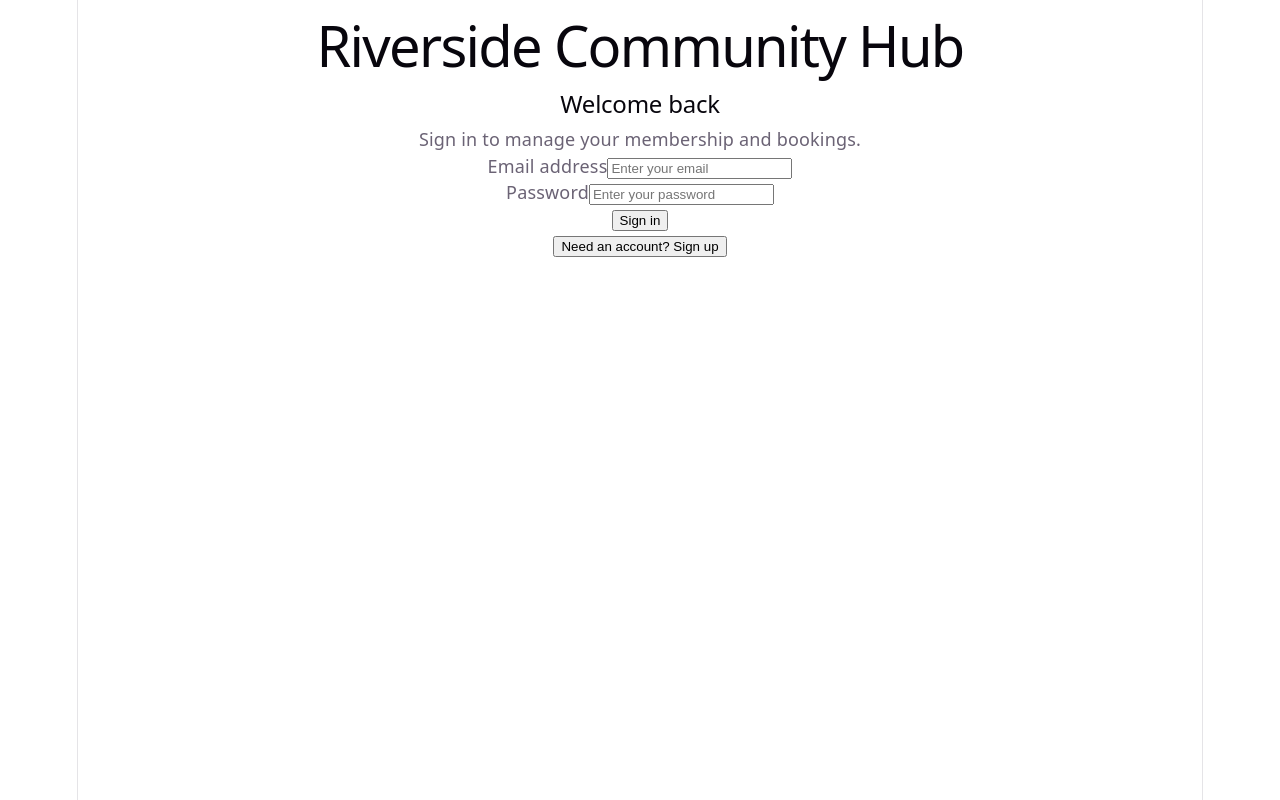
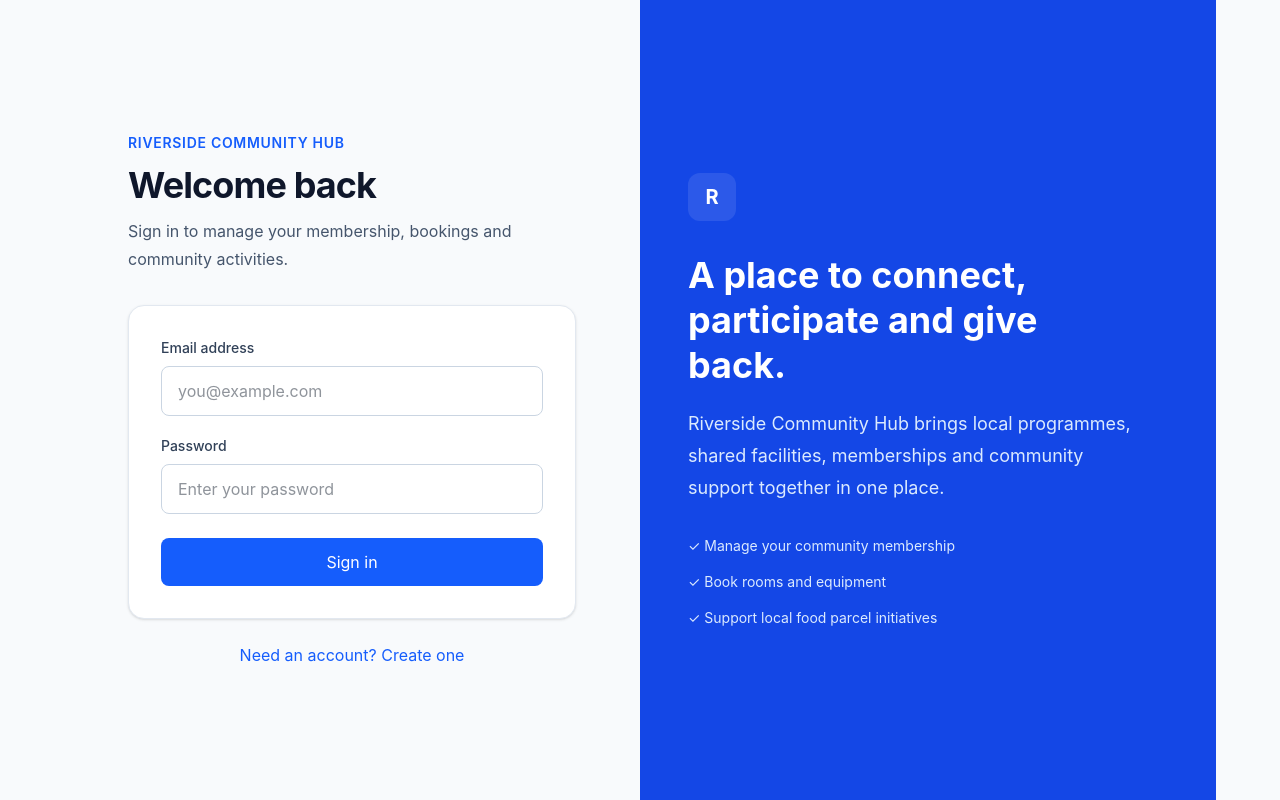
Before and after one commit to GarethMalekaMotloutsi/Riverside-Community-Hub, a React (Vite) app in the folder client/: page / in a window 1280 px wide. Built offline with nearby package versions, Linux system fonts and the light colour scheme; no server answers.

Commit message:
Improve application UI

```diff
--- a/client/package.json
+++ b/client/package.json
@@ -17,6 +17,7 @@
   },
   "devDependencies": {
     "@eslint/js": "^10.0.1",
+    "@tailwindcss/vite": "^4.3.3",
     "@types/node": "^24.13.3",
     "@types/react": "^19.2.18",
     "@types/react-dom": "^19.2.7",
@@ -25,6 +26,7 @@
     "eslint-plugin-react-hooks": "^7.1.1",
     "eslint-plugin-react-refresh": "^0.5.6",
     "globals": "^17.12.0",
+    "tailwindcss": "^4.3.3",
     "typescript": "~6.0.2",
     "typescript-eslint": "^8.69.0",
     "vite": "^8.3.0"
--- a/client/src/App.tsx
+++ b/client/src/App.tsx
@@ -56,50 +56,57 @@ function App() {
 
   return (
     <BrowserRouter>
-      <div className="min-h-screen bg-gray-50">
+      <div className="min-h-screen bg-slate-50">
+        <nav className="border-b border-slate-200 bg-white">
+          <div className="mx-auto flex max-w-6xl items-center justify-between px-6 py-4">
+            <Link to="/" className="flex items-center gap-3">
+              <div className="flex h-9 w-9 items-center justify-center rounded-lg bg-blue-600 text-sm font-bold text-white">
+                R
+              </div>
 
-        <nav className="border-b border-gray-200 bg-white">
-          <div className="mx-auto flex max-w-6xl items-center justify-between px-4 py-4 sm:px-6">
-
-            <Link
-              to="/"
-              className="text-lg font-bold text-gray-900"
-            >
-              Riverside Community Hub
+              <div>
+                <p className="text-sm font-bold text-slate-900">
+                  Riverside
+                </p>
+                <p className="text-xs text-slate-500">
+                  Community Hub
+                </p>
+              </div>
             </Link>
 
-            <div className="flex items-center gap-4">
-
+            <div className="flex items-center gap-6">
               <Link
                 to="/"
-                className="text-sm font-medium text-gray-600 hover:text-gray-900"
+                className="text-sm font-medium text-slate-600 transition hover:text-blue-600"
               >
                 Dashboard
               </Link>
 
               <Link
                 to="/bookings"
-                className="text-sm font-medium text-gray-600 hover:text-gray-900"
+                className="text-sm font-medium text-slate-600 transition hover:text-blue-600"
               >
                 Bookings
               </Link>
 
-              <Link to="/donations" className="text-sm font-medium text-gray-600 hover:text-gray-900">
+              <Link
+                to="/donations"
+                className="text-sm font-medium text-slate-600 transition hover:text-blue-600"
+              >
                 Donations
               </Link>
 
-             <Link to="/profile" className="text-sm font-medium text-gray-600 hover:text-gray-900">
-                Profile
-             </Link>
-
-              <Link to="/profile" className="text-sm font-medium text-gray-600 hover:text-gray-900">
+              <Link
+                to="/profile"
+                className="text-sm font-medium text-slate-600 transition hover:text-blue-600"
+              >
                 Profile
               </Link>
 
               {(role === 'staff' || role === 'admin') && (
                 <Link
                   to="/admin"
-                  className="text-sm font-semibold text-blue-600 hover:text-blue-700"
+                  className="rounded-lg bg-blue-50 px-3 py-2 text-sm font-semibold text-blue-700 transition hover:bg-blue-100"
                 >
                   Admin
                 </Link>
@@ -108,24 +115,21 @@ function App() {
               <button
                 type="button"
                 onClick={handleLogout}
-                className="rounded-lg border border-gray-300 px-3 py-2 text-sm font-medium text-gray-700 hover:bg-gray-50"
+                className="rounded-lg border border-slate-300 px-3 py-2 text-sm font-medium text-slate-700 transition hover:bg-slate-50"
               >
                 Sign out
               </button>
-
             </div>
-
           </div>
         </nav>
 
         <Routes>
-        <Route path="/" element={<Dashboard />} />
-        <Route path="/bookings" element={<Bookings />} />
-        <Route path="/donations" element={<Donations />} />
-        <Route path="/profile" element={<Profile />} />
-        <Route path="/admin" element={<AdminDashboard />} />
+          <Route path="/" element={<Dashboard />} />
+          <Route path="/bookings" element={<Bookings />} />
+          <Route path="/donations" element={<Donations />} />
+          <Route path="/profile" element={<Profile />} />
+          <Route path="/admin" element={<AdminDashboard />} />
         </Routes>
-
       </div>
     </BrowserRouter>
   )
--- a/client/src/index.css
+++ b/client/src/index.css
@@ -1,111 +1,29 @@
+@import "tailwindcss";
+
 :root {
-  --text: #6b6375;
-  --text-h: #08060d;
-  --bg: #fff;
-  --border: #e5e4e7;
-  --code-bg: #f4f3ec;
-  --accent: #aa3bff;
-  --accent-bg: rgba(170, 59, 255, 0.1);
-  --accent-border: rgba(170, 59, 255, 0.5);
-  --social-bg: rgba(244, 243, 236, 0.5);
-  --shadow:
-    rgba(0, 0, 0, 0.1) 0 10px 15px -3px, rgba(0, 0, 0, 0.05) 0 4px 6px -2px;
-
-  --sans: system-ui, 'Segoe UI', Roboto, sans-serif;
-  --heading: system-ui, 'Segoe UI', Roboto, sans-serif;
-  --mono: ui-monospace, Consolas, monospace;
-
-  font: 18px/145% var(--sans);
-  letter-spacing: 0.18px;
-  color-scheme: light dark;
-  color: var(--text);
-  background: var(--bg);
+  font-family: Inter, system-ui, -apple-system, BlinkMacSystemFont, "Segoe UI",
+    sans-serif;
+  color: #1f2937;
+  background: #f5f7fa;
   font-synthesis: none;
   text-rendering: optimizeLegibility;
   -webkit-font-smoothing: antialiased;
-  -moz-osx-font-smoothing: grayscale;
-
-  @media (max-width: 1024px) {
-    font-size: 16px;
-  }
 }
 
-@media (prefers-color-scheme: dark) {
-  :root {
-    --text: #9ca3af;
-    --text-h: #f3f4f6;
-    --bg: #16171d;
-    --border: #2e303a;
-    --code-bg: #1f2028;
-    --accent: #c084fc;
-    --accent-bg: rgba(192, 132, 252, 0.15);
-    --accent-border: rgba(192, 132, 252, 0.5);
-    --social-bg: rgba(47, 48, 58, 0.5);
-    --shadow:
-      rgba(0, 0, 0, 0.4) 0 10px 15px -3px, rgba(0, 0, 0, 0.25) 0 4px 6px -2px;
-  }
-
-  #social .button-icon {
-    filter: invert(1) brightness(2);
-  }
-}
-
-#root {
-  width: 1126px;
-  max-width: 100%;
-  margin: 0 auto;
-  text-align: center;
-  border-inline: 1px solid var(--border);
-  min-height: 100svh;
-  display: flex;
-  flex-direction: column;
+* {
   box-sizing: border-box;
 }
 
 body {
   margin: 0;
+  min-width: 320px;
+  min-height: 100vh;
+  background: #f5f7fa;
 }
 
-h1,
-h2 {
-  font-family: var(--heading);
-  font-weight: 500;
-  color: var(--text-h);
+button,
+input,
+select,
+textarea {
+  font: inherit;
 }
-
-h1 {
-  font-size: 56px;
-  letter-spacing: -1.68px;
-  margin: 32px 0;
-  @media (max-width: 1024px) {
-    font-size: 36px;
-    margin: 20px 0;
-  }
-}
-h2 {
-  font-size: 24px;
-  line-height: 118%;
-  letter-spacing: -0.24px;
-  margin: 0 0 8px;
-  @media (max-width: 1024px) {
-    font-size: 20px;
-  }
-}
-p {
-  margin: 0;
-}
-
-code,
-.counter {
-  font-family: var(--mono);
-  display: inline-flex;
-  border-radius: 4px;
-  color: var(--text-h);
-}
-
-code {
-  font-size: 15px;
-  line-height: 135%;
-  padding: 4px 8px;
-  background: var(--code-bg);
-}
--- a/client/src/pages/Auth.tsx
+++ b/client/src/pages/Auth.tsx
@@ -48,65 +48,110 @@ function Auth() {
   }
 
   return (
-    <main>
-      <section>
-        <h1>Riverside Community Hub</h1>
-
-        <h2>{isLogin ? 'Welcome back' : 'Create an account'}</h2>
-
-        <p>
-          {isLogin
-            ? 'Sign in to manage your membership and bookings.'
-            : 'Create an account to become a Riverside member.'}
+    <main className="min-h-screen bg-slate-50">
+      <div className="mx-auto grid min-h-screen max-w-6xl lg:grid-cols-2">
+        <section className="flex flex-col justify-center px-6 py-12 sm:px-10 lg:px-16">
+          <div className="max-w-md">
+            <div className="mb-8">
+              <p className="text-sm font-semibold uppercase tracking-wider text-blue-600">
+                Riverside Community Hub
               </p>
 
-        <form onSubmit={handleSubmit}>
+              <h1 className="mt-3 text-4xl font-bold tracking-tight text-slate-900">
+                {isLogin ? 'Welcome back' : 'Join the community'}
+              </h1>
+
+              <p className="mt-3 text-base leading-7 text-slate-600">
+                {isLogin
+                  ? 'Sign in to manage your membership, bookings and community activities.'
+                  : 'Create an account to access Riverside Community Hub services.'}
+              </p>
+            </div>
+
+            <form
+              onSubmit={handleSubmit}
+              className="rounded-2xl border border-slate-200 bg-white p-6 shadow-sm sm:p-8"
+            >
               {!isLogin && (
-            <div>
-              <label htmlFor="name">Full name</label>
+                <div className="mb-5">
+                  <label
+                    htmlFor="name"
+                    className="mb-2 block text-sm font-medium text-slate-700"
+                  >
+                    Full name
+                  </label>
+
                   <input
                     id="name"
                     type="text"
                     value={name}
                     onChange={(e) => setName(e.target.value)}
                     placeholder="Enter your full name"
+                    className="w-full rounded-lg border border-slate-300 px-4 py-3 text-sm outline-none transition focus:border-blue-500 focus:ring-2 focus:ring-blue-100"
                     required
                   />
                 </div>
               )}
 
-          <div>
-            <label htmlFor="email">Email address</label>
+              <div className="mb-5">
+                <label
+                  htmlFor="email"
+                  className="mb-2 block text-sm font-medium text-slate-700"
+                >
+                  Email address
+                </label>
+
                 <input
                   id="email"
                   type="email"
                   value={email}
                   onChange={(e) => setEmail(e.target.value)}
-              placeholder="Enter your email"
+                  placeholder="you@example.com"
+                  className="w-full rounded-lg border border-slate-300 px-4 py-3 text-sm outline-none transition focus:border-blue-500 focus:ring-2 focus:ring-blue-100"
                   required
                 />
               </div>
 
-          <div>
-            <label htmlFor="password">Password</label>
+              <div className="mb-6">
+                <label
+                  htmlFor="password"
+                  className="mb-2 block text-sm font-medium text-slate-700"
+                >
+                  Password
+                </label>
+
                 <input
                   id="password"
                   type="password"
                   value={password}
                   onChange={(e) => setPassword(e.target.value)}
                   placeholder="Enter your password"
+                  className="w-full rounded-lg border border-slate-300 px-4 py-3 text-sm outline-none transition focus:border-blue-500 focus:ring-2 focus:ring-blue-100"
                   required
                 />
               </div>
 
-          <button type="submit">
+              <button
+                type="submit"
+                className="w-full rounded-lg bg-blue-600 px-4 py-3 text-sm font-semibold text-white transition hover:bg-blue-700"
+              >
                 {isLogin ? 'Sign in' : 'Create account'}
               </button>
+
+              {message && (
+                <p className="mt-4 rounded-lg bg-green-50 p-3 text-sm text-green-700">
+                  {message}
+                </p>
+              )}
+
+              {error && (
+                <p className="mt-4 rounded-lg bg-red-50 p-3 text-sm text-red-700">
+                  {error}
+                </p>
+              )}
             </form>
 
-        {message && <p>{message}</p>}
-        {error && <p>{error}</p>}
-
+            <div className="mt-6 text-center">
               <button
                 type="button"
                 onClick={() => {
@@ -114,12 +159,40 @@ function Auth() {
                   setMessage('')
                   setError('')
                 }}
+                className="text-sm font-medium text-blue-600 hover:text-blue-700"
               >
                 {isLogin
-            ? 'Need an account? Sign up'
+                  ? 'Need an account? Create one'
                   : 'Already have an account? Sign in'}
               </button>
+            </div>
+          </div>
         </section>
+
+        <section className="hidden bg-blue-700 p-12 text-white lg:flex lg:flex-col lg:justify-center">
+          <div className="max-w-md">
+            <div className="mb-8 flex h-12 w-12 items-center justify-center rounded-xl bg-white/10 text-xl font-bold">
+              R
+            </div>
+
+            <h2 className="text-4xl font-bold leading-tight">
+              A place to connect, participate and give back.
+            </h2>
+
+            <p className="mt-5 text-lg leading-8 text-blue-100">
+              Riverside Community Hub brings local programmes, shared
+              facilities, memberships and community support together in one
+              place.
+            </p>
+
+            <div className="mt-8 space-y-4 text-sm text-blue-100">
+              <p>✓ Manage your community membership</p>
+              <p>✓ Book rooms and equipment</p>
+              <p>✓ Support local food parcel initiatives</p>
+            </div>
+          </div>
+        </section>
+      </div>
     </main>
   )
 }
--- a/client/src/pages/Dashboard.tsx
+++ b/client/src/pages/Dashboard.tsx
@@ -3,7 +3,7 @@ import { Link } from 'react-router-dom'
 import { supabase } from '../lib/supabase'
 
 function Dashboard() {
-  const [name, setName] = useState('')
+  const [name, setName] = useState('Member')
 
   useEffect(() => {
     const getProfile = async () => {
@@ -12,7 +12,7 @@ function Dashboard() {
       } = await supabase.auth.getUser()
 
       if (user) {
-        setName(user.user_metadata?.full_name || user.email || 'Member')
+        setName(user.user_metadata?.full_name || 'Member')
       }
     }
 
@@ -20,85 +20,125 @@ function Dashboard() {
   }, [])
 
   return (
-    <main className="mx-auto max-w-6xl px-4 py-10 sm:px-6">
-      <section className="rounded-2xl bg-white p-8 shadow-sm">
-        <p className="text-sm font-semibold uppercase tracking-wide text-blue-600">
-          Riverside Community Hub
+    <main className="mx-auto max-w-6xl px-4 py-8 sm:px-6 lg:py-10">
+      <section className="overflow-hidden rounded-2xl bg-blue-600 shadow-sm">
+        <div className="px-6 py-8 sm:px-8 sm:py-10">
+          <p className="text-sm font-semibold uppercase tracking-wider text-blue-100">
+            Member Dashboard
           </p>
 
-        <h1 className="mt-2 text-3xl font-bold text-gray-900">
+          <h1 className="mt-2 text-3xl font-bold tracking-tight text-white sm:text-4xl">
             Welcome, {name}
           </h1>
 
-        <p className="mt-3 max-w-2xl text-gray-600">
-          Manage your bookings, support community programmes and stay connected
-          with Riverside Community Hub.
+          <p className="mt-3 max-w-2xl text-base leading-7 text-blue-100">
+            Manage your bookings, stay connected with Riverside Community Hub
+            and support programmes in your community.
           </p>
+        </div>
       </section>
 
-      <section className="mt-8 grid gap-6 md:grid-cols-3">
+      <section className="mt-8">
+        <div className="mb-4">
+          <h2 className="text-xl font-bold text-slate-900">
+            What would you like to do?
+          </h2>
+
+          <p className="mt-1 text-sm text-slate-500">
+            Choose an option below to get started.
+          </p>
+        </div>
+
+        <div className="grid gap-5 md:grid-cols-3">
           <Link
             to="/bookings"
-          className="rounded-xl border border-gray-200 bg-white p-6 shadow-sm transition hover:-translate-y-1 hover:shadow-md"
+            className="group rounded-2xl border border-slate-200 bg-white p-6 shadow-sm transition hover:-translate-y-1 hover:border-blue-200 hover:shadow-md"
           >
-          <h2 className="text-xl font-semibold text-gray-900">
+            <div className="flex h-11 w-11 items-center justify-center rounded-xl bg-blue-50 text-lg font-bold text-blue-600">
+              B
+            </div>
+
+            <h3 className="mt-5 text-lg font-bold text-slate-900">
               Book a Facility
-          </h2>
+            </h3>
 
-          <p className="mt-2 text-sm text-gray-600">
-            View available rooms and equipment and manage your bookings.
+            <p className="mt-2 text-sm leading-6 text-slate-600">
+              View community rooms and equipment and manage your bookings.
             </p>
 
-          <span className="mt-5 inline-block text-sm font-semibold text-blue-600">
+            <span className="mt-5 inline-block text-sm font-semibold text-blue-600 group-hover:text-blue-700">
               View bookings →
             </span>
           </Link>
 
           <Link
             to="/donations"
-          className="rounded-xl border border-gray-200 bg-white p-6 shadow-sm transition hover:-translate-y-1 hover:shadow-md"
+            className="group rounded-2xl border border-slate-200 bg-white p-6 shadow-sm transition hover:-translate-y-1 hover:border-blue-200 hover:shadow-md"
           >
-          <h2 className="text-xl font-semibold text-gray-900">
-            Support Riverside
-          </h2>
+            <div className="flex h-11 w-11 items-center justify-center rounded-xl bg-blue-50 text-lg font-bold text-blue-600">
+              G
+            </div>
 
-          <p className="mt-2 text-sm text-gray-600">
-            Contribute to the Food Parcel Donation Drive and support local
-            families.
+            <h3 className="mt-5 text-lg font-bold text-slate-900">
+              Give Back
+            </h3>
+
+            <p className="mt-2 text-sm leading-6 text-slate-600">
+              Support the Food Parcel Donation Drive and help local families.
             </p>
 
-          <span className="mt-5 inline-block text-sm font-semibold text-blue-600">
-            Make a donation →
+            <span className="mt-5 inline-block text-sm font-semibold text-blue-600 group-hover:text-blue-700">
+              Support Riverside →
             </span>
           </Link>
 
           <Link
             to="/profile"
-          className="rounded-xl border border-gray-200 bg-white p-6 shadow-sm transition hover:-translate-y-1 hover:shadow-md"
+            className="group rounded-2xl border border-slate-200 bg-white p-6 shadow-sm transition hover:-translate-y-1 hover:border-blue-200 hover:shadow-md"
           >
-          <h2 className="text-xl font-semibold text-gray-900">
+            <div className="flex h-11 w-11 items-center justify-center rounded-xl bg-blue-50 text-lg font-bold text-blue-600">
+              P
+            </div>
+
+            <h3 className="mt-5 text-lg font-bold text-slate-900">
               My Profile
-          </h2>
+            </h3>
 
-          <p className="mt-2 text-sm text-gray-600">
+            <p className="mt-2 text-sm leading-6 text-slate-600">
               View your membership details and account information.
             </p>
 
-          <span className="mt-5 inline-block text-sm font-semibold text-blue-600">
+            <span className="mt-5 inline-block text-sm font-semibold text-blue-600 group-hover:text-blue-700">
               View profile →
             </span>
           </Link>
+        </div>
       </section>
 
-      <section className="mt-8 rounded-xl bg-blue-50 p-6">
-        <h2 className="text-xl font-semibold text-gray-900">
-          Community Programmes
+      <section className="mt-8 rounded-2xl border border-slate-200 bg-white p-6 shadow-sm sm:p-8">
+        <div className="flex flex-col justify-between gap-4 sm:flex-row sm:items-center">
+          <div>
+            <p className="text-sm font-semibold text-blue-600">
+              Riverside Community
+            </p>
+
+            <h2 className="mt-1 text-xl font-bold text-slate-900">
+              More than a place — a community.
             </h2>
 
-        <p className="mt-2 text-sm text-gray-600">
-          Riverside Community Hub provides youth programmes, community
-          activities and shared facilities for local residents.
+            <p className="mt-2 max-w-2xl text-sm leading-6 text-slate-600">
+              Riverside Community Hub provides youth programmes, shared
+              facilities and community support for local residents.
             </p>
+          </div>
+
+          <Link
+            to="/donations"
+            className="shrink-0 rounded-lg bg-slate-900 px-5 py-3 text-center text-sm font-semibold text-white transition hover:bg-slate-800"
+          >
+            Support the community
+          </Link>
+        </div>
       </section>
     </main>
   )
--- a/client/vite.config.ts
+++ b/client/vite.config.ts
@@ -1,7 +1,7 @@
 import react from '@vitejs/plugin-react'
+import tailwindcss from '@tailwindcss/vite'
 import { defineConfig } from 'vite'
 
-// https://vite.dev/config/
 export default defineConfig({
-  plugins: [react()],
+  plugins: [react(), tailwindcss()],
 })
```
Also changed, not shown: 1 other file (tests, documents, lock files or other folders). Lines whose indentation alone changed are shown as unchanged.
